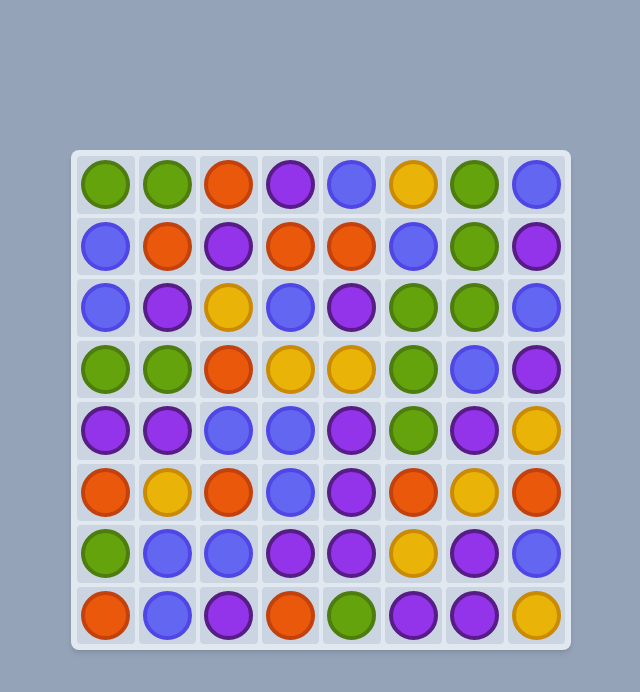
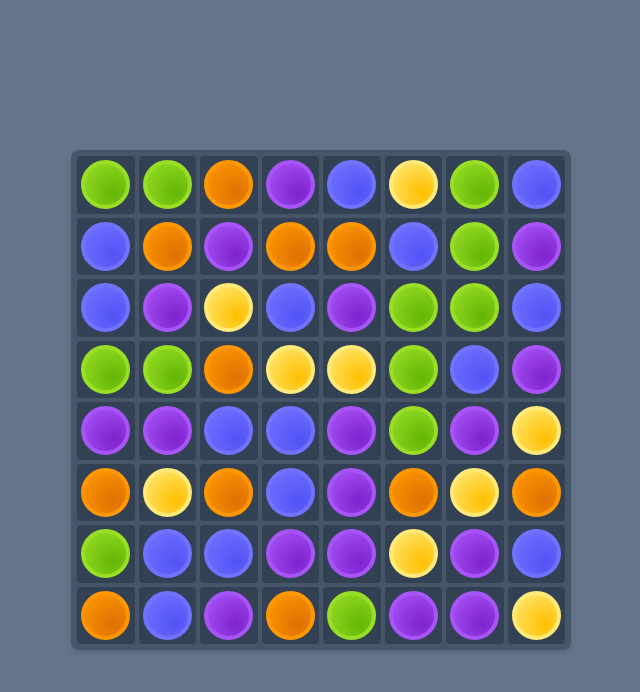
Before and after one commit to gukihuman/gems, a Nuxt app: page / in a window 1280 px wide. Shown: the top 692 px of the page, without its empty margins (319-959 px from the left). Built offline with nearby package versions, Linux system fonts and the light colour scheme.

Commit message:
dark style

```diff
--- a/app.vue
+++ b/app.vue
@@ -1,9 +1,9 @@
 <template>
-  <div class="flex justify-center items-center h-screen bg-slate-400">
-    <div class="bg-slate-200 max-w-[500px] w-full rounded-lg shadow-md p-1">
+  <div class="flex justify-center items-center h-screen bg-slate-500">
+    <div class="bg-slate-600 max-w-[500px] w-full rounded-lg shadow-md p-1">
       <div
         ref="gridRef"
-        class="relative grid aspect-square bg-slate-200 overflow-hidden"
+        class="relative grid aspect-square bg-slate-600 overflow-hidden"
         :style="{
           'grid-template-columns': `repeat(${gridSize}, minmax(0, 1fr))`,
         }"
@@ -11,12 +11,13 @@
         <div
           v-for="(_, i) in grid"
           :key="i"
-          class="border-2 border-slate-200 rounded-md bg-slate-300"
+          class="border-2 border-slate-600 rounded-md bg-slate-700"
         ></div>
         <div
           v-for="(gem, i) in gemsById"
           :key="i"
           class="absolute"
+          :ref="(el) => (gem.element = el)"
           :style="{
             left: gem.x + 'px',
             top: gem.y + 'px',
@@ -38,17 +39,19 @@
 <script setup>
 import anime from "animejs"
 import newId from "./utils/newId"
+import { nextTick } from "vue"
 
-const DISTANCE_PER_SECOND = 250
 const GRID_SIZE = 8
-const GEMS_COLORS = ["RED", "GREEN", "BLUE", "PURPLE", "YELLOW"]
+const GEMS_COLORS = ["ORANGE", "LIME", "INDIGO", "PURPLE", "YELLOW"]
 const GEM_CLASSES = {
-  RED: "bg-orange-600 border-orange-700",
-  GREEN: "bg-lime-600 border-lime-700",
-  BLUE: "bg-indigo-500 border-indigo-600",
-  PURPLE: "bg-purple-600 border-purple-900",
-  YELLOW: "bg-yellow-500 border-yellow-600",
+  ORANGE: "orange",
+  LIME: "lime",
+  INDIGO: "indigo",
+  PURPLE: "purple",
+  YELLOW: "yellow",
 }
+const DISTANCE_PER_SECOND = 200
+const REMOVE_DELAY = 350
 class Cell {
   constructor() {
     this.gemId = null
@@ -71,13 +74,10 @@ onMounted(() => {
   addEventListener("resize", setGridCoordinates)
   requestAnimationFrame(gameLoop)
   setTimeout(() => {
-    delete gemsById.value[grid.value[39].gemId]
-    delete gemsById.value[grid.value[47].gemId]
-    delete gemsById.value[grid.value[55].gemId]
-    grid.value[39].gemId = null
-    grid.value[47].gemId = null
-    grid.value[55].gemId = null
-  }, 2000)
+    removeGem(grid.value[39].gemId)
+    removeGem(grid.value[47].gemId)
+    removeGem(grid.value[55].gemId)
+  }, 3000)
 })
 
 function gameLoop() {
@@ -138,25 +138,79 @@ function generateGems() {
         targetX: grid.value[i].x,
         targetY: grid.value[i].y,
         animation: false,
+        element: null,
       }
       animate(gemsById.value[id])
     }
   }
 }
 function animate(gem) {
-  if (gem.animation) anime.remove(gem)
+  if (gem.animation) {
+    anime.remove(gem)
+    anime.remove(gem.element)
+  }
   gem.animation = true
   let distance = Math.max(
     Math.abs(gem.targetX - gem.x),
     Math.abs(gem.targetY - gem.y)
   )
-  anime({
-    targets: gem,
-    x: gem.targetX,
-    y: gem.targetY,
-    duration: 1000 * (distance / DISTANCE_PER_SECOND),
-    easing: "easeInOutQuad",
-    complete: () => (gem.animation = false),
+  const duration = 1000 * (distance / DISTANCE_PER_SECOND)
+  nextTick(() => {
+    anime({
+      targets: gem,
+      x: gem.targetX,
+      y: gem.targetY,
+      duration,
+      delay: REMOVE_DELAY,
+      easing: "easeInOutExpo",
+      complete: () => (gem.animation = false),
+    })
+  })
+}
+function removeGem(gemId) {
+  const gem = gemsById.value[gemId]
+  grid.value[gem.gridIndex].gemId = null
+  nextTick(() => {
+    anime({
+      targets: gem.element,
+      scale: 0,
+      duration: REMOVE_DELAY,
+      easing: "easeInSine",
+      complete: () => delete gemsById.value[gemId],
+    })
   })
 }
 </script>
+
+<style>
+.orange {
+  --dark: #df7103;
+  --light: #ff9800;
+  background: radial-gradient(circle at 70% 70%, var(--dark), var(--light));
+  border-color: var(--light);
+}
+.lime {
+  --dark: #64b506;
+  --light: #98df25;
+  background: radial-gradient(circle at 70% 70%, var(--dark), var(--light));
+  border-color: var(--light);
+}
+.indigo {
+  --dark: #5353f6;
+  --light: #7173ff;
+  background: radial-gradient(circle at 70% 70%, var(--dark), var(--light));
+  border-color: var(--light);
+}
+.purple {
+  --dark: #7e22ce;
+  --light: #a855f7;
+  background: radial-gradient(circle at 70% 70%, var(--dark), var(--light));
+  border-color: var(--light);
+}
+.yellow {
+  --dark: #ffbf00;
+  --light: #ffe978;
+  background: radial-gradient(circle at 70% 70%, var(--dark), var(--light));
+  border-color: var(--light);
+}
+</style>
```
Also changed, not shown: 1 other file (tests, documents, lock files or other folders).
